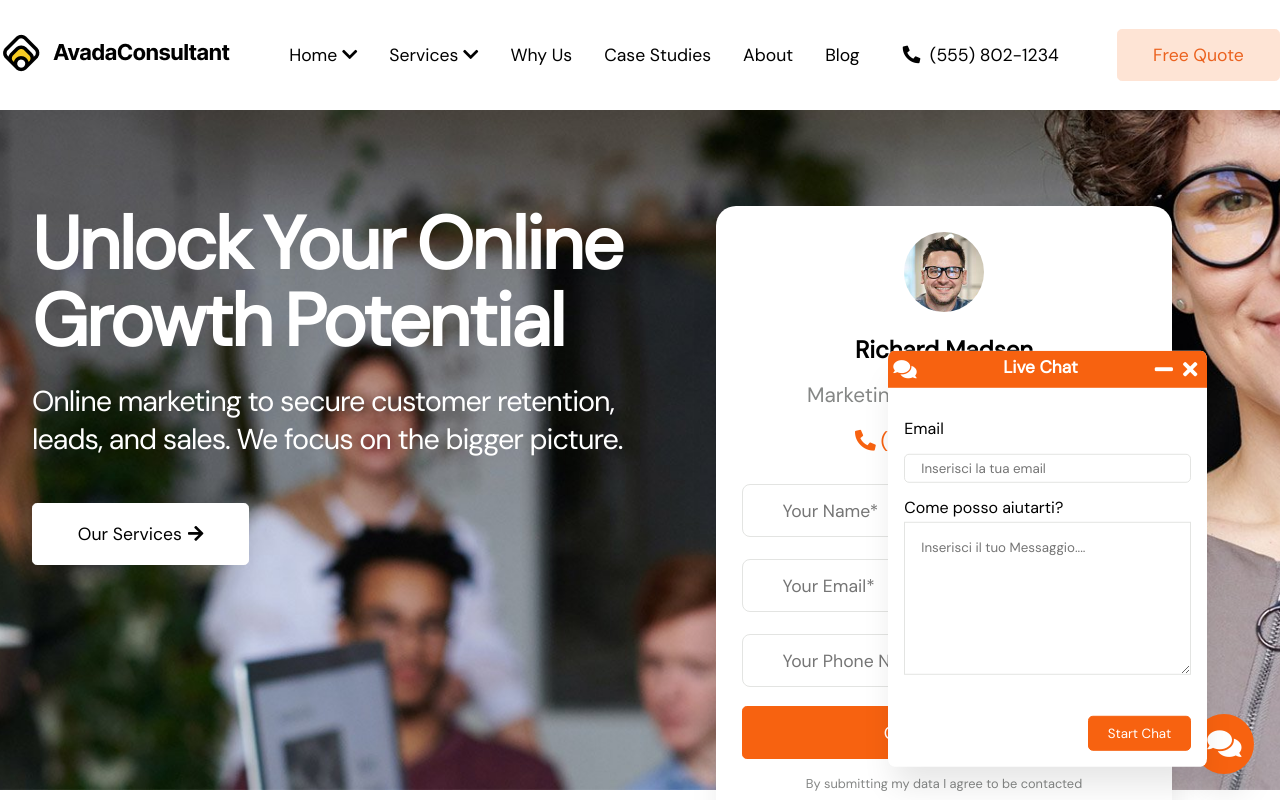
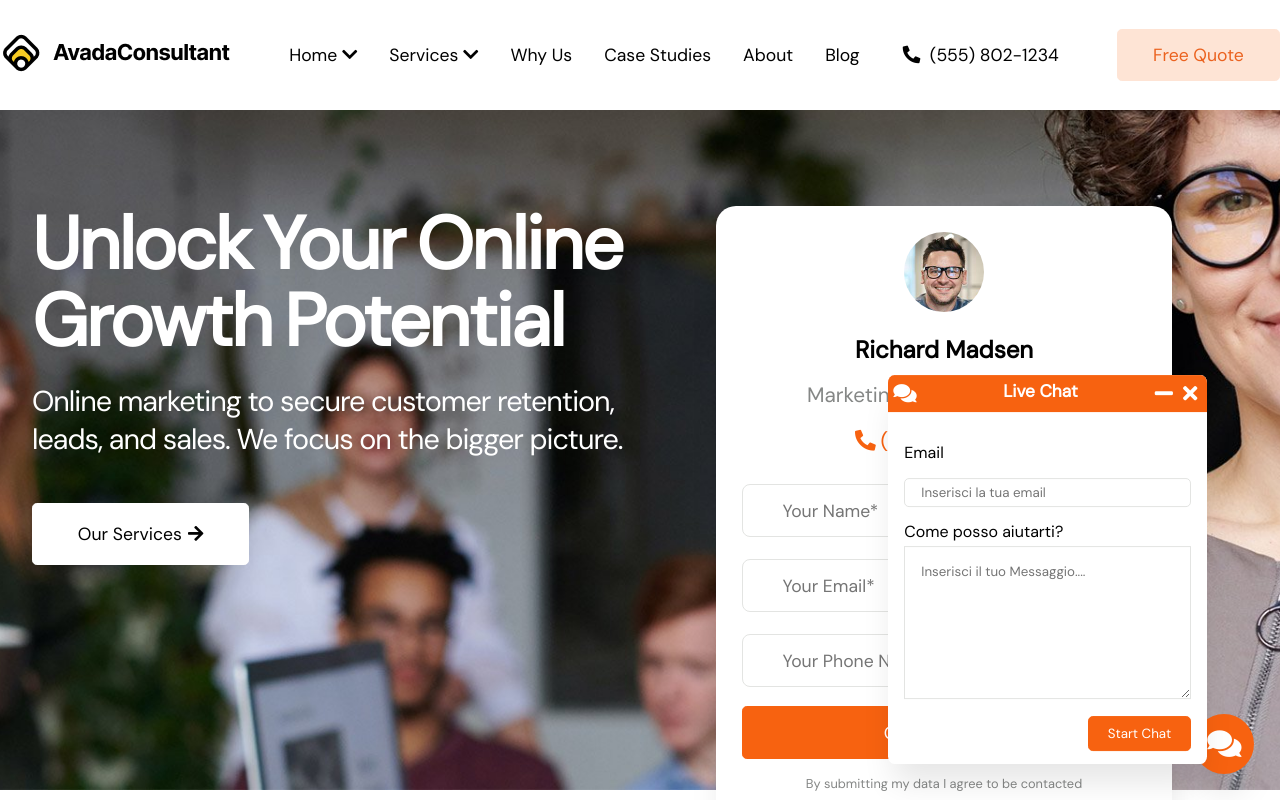
Before and after one commit to parisking93/proj-html-vuejs, a Vue app: page / in a window 1280 px wide. Both pictures are taken after a click on the element 1224 px from the left and 744 px from the top of the page. Shown: the top 800 px of the page. Built offline with nearby package versions, Linux system fonts and the light colour scheme.

Commit message:
fix view button in google chrome

```diff
--- a/src/components/Chat.vue
+++ b/src/components/Chat.vue
@@ -21,8 +21,8 @@
                         <label for="text-area-chat">Come posso aiutarti?</label>
                         <textarea v-model="textArea" id="text-area-chat" name="email" cols="33" rows="7" placeholder="Inserisci il tuo Messaggio...." required></textarea>
                 </div>
-                <div class="box-button">
-                     <button class="button-orange-small">Start Chat</button>
+                <div class="box-button relative">
+                     <button class="button-orange-small absolute">Start Chat</button>
                 </div>
             </div>
         </div>
@@ -82,8 +82,6 @@ export default {
         @include flex-center-center;
         cursor: pointer;
         box-shadow: 0px 24px 32px -6px rgba(0,0,0,0.1);
-
-
         &:active {
             box-shadow: 0px 24px 32px -6px rgba(0,0,0,0.1) inset;
         }
@@ -130,8 +128,14 @@ export default {
             }
         }
         .box-button {
-            @include flex-to-end;
+            height: 40px;
+            width: 100%;
             padding: $padding-same;
+            button {
+                right: 1rem;
+                top: 50%;
+                transform:translate(0,-80%)
+            }
         }
 
 
```
